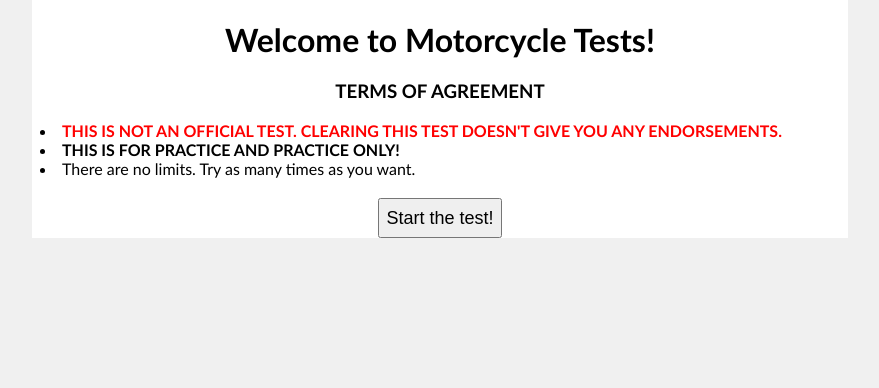
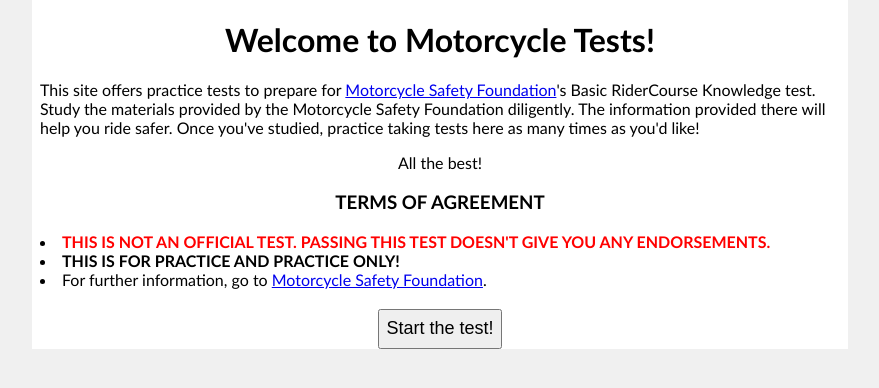
Before and after one commit to shnaramn/BasicRiderTests, an Angular app: page / in a window 1280 px wide. Shown: the top 388 px of the page, without its empty margins (200-1079 px from the left). Built offline with nearby package versions, Linux system fonts and the light colour scheme.

Commit message:
Added clearer instructions in home page.

```diff
--- a/src/app/app.component.html
+++ b/src/app/app.component.html
@@ -12,12 +12,24 @@
   </h1>
 
   <div *ngIf='!termsAgreed'>
+    <div style="text-align: left; margin-left: 8px; margin-right: 8px">
+      <p>
+        This site offers practice tests to prepare for <a href="https://msf-usa.org/">Motorcycle Safety Foundation</a>'s
+        Basic RiderCourse Knowledge test.
+        Study the materials provided by the Motorcycle Safety Foundation diligently. The information provided there
+        will help you ride safer. Once you've studied, practice taking tests here as many times as you'd like!
+      </p>
+    </div>
+    <p>
+      All the best!
+    </p>
     <h3>TERMS OF AGREEMENT</h3>
 
     <div class='instructionsDiv'>
-      <li> <span class='importantWarning'> THIS IS NOT AN OFFICIAL TEST. CLEARING THIS TEST DOESN'T GIVE YOU ANY ENDORSEMENTS.</span> </li>
+      <li> <span class='importantWarning'> THIS IS NOT AN OFFICIAL TEST. PASSING THIS TEST DOESN'T GIVE YOU ANY
+          ENDORSEMENTS.</span> </li>
       <li> <b> THIS IS FOR PRACTICE AND PRACTICE ONLY! </b></li>
-      <li> There are no limits. Try as many times as you want. </li>
+      <li> For further information, go to <a href="https://msf-usa.org/">Motorcycle Safety Foundation</a>.</li>
     </div>
 
     <div class='termsAgreedButtonDiv'>
--- a/src/app/app.component.ts
+++ b/src/app/app.component.ts
@@ -10,7 +10,7 @@
   termsAgreed = false;
 
   clickEvent() {
-    this.title = 'Motorcycle Endorsement Practice Test';
+    this.title = 'Basic Rider Knowledge Practice Test';
     this.termsAgreed = true;
   }
 }
```
